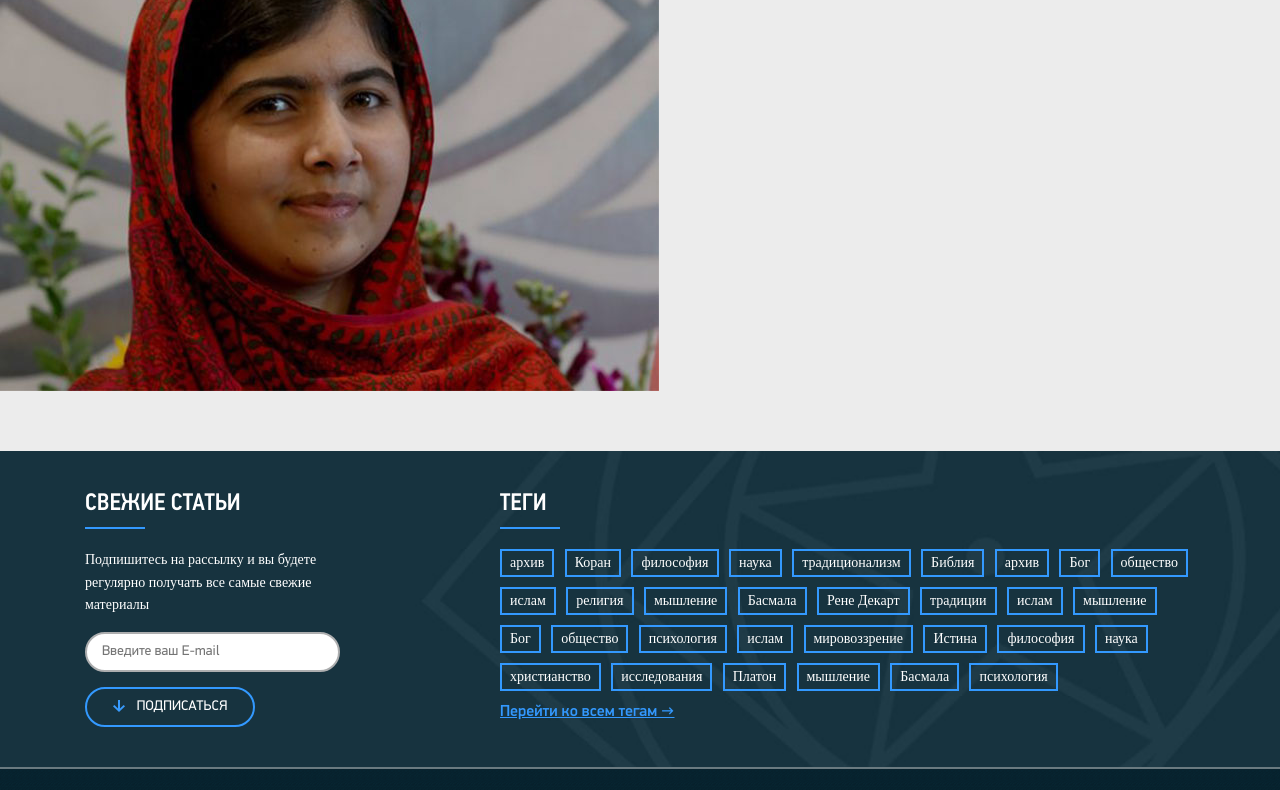
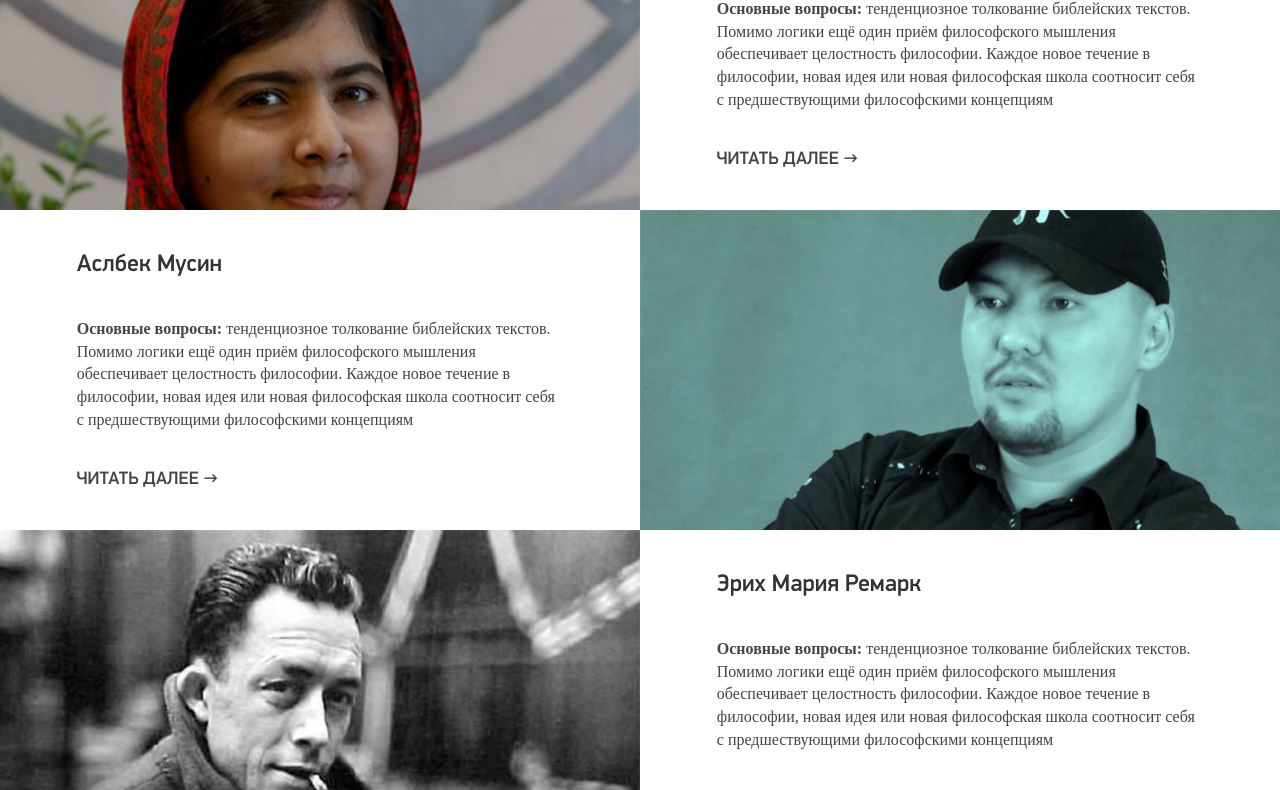
Before and after one commit to mykhalkevych/Neopolis, a plain HTML site: page author2.html in a window 1280 px wide. Shown: the part 450-1240 px from the top of the page. Drawn offline with nearby package versions, Linux system fonts and the light colour scheme; a web font is replaced by a local one.

Commit message:
author finish

```diff
--- a/author2.html
+++ b/author2.html
@@ -55,19 +55,65 @@
 			</div>
 			<div class="page_content container-fluid">
 				<div class="row">
-					<div class="author_img">
+					<div class="author_img col-lg-6">
+						<div class="row">
 							<img src="img/author1.jpg" height="501" width="659">
 						</div>
-					<div class="author_description">
+					</div>
+					<div class="author_description col-lg-6">
 						<div class="name">Малала Юсафзай</div>
 						<p><strong>Основные вопросы:</strong> тенденциозное толкование библейских текстов.
 							Помимо логики ещё один приём философского мышления обеспечивает
 							целостность философии. Каждое новое течение в философии, новая
 							идея или новая философская школа соотносит себя с предшествующими
 							философскими концепциям</p>
-							<a href="#" class="read_more"></a>
+							<a href="#" class="read_more">Читать далее &#8594</a>
 						</div>
 					</div>
+					<div class="row">
+						<div class="author_img col-lg-6 col-sm-push-6">
+							<div class="row">
+								<img src="img/author2.jpg" height="501" width="659">
+							</div>
+						</div>
+						<div class="author_description col-lg-6 col-sm-pull-6">
+							<div class="name">Аслбек Мусин</div>
+							<p><strong>Основные вопросы:</strong> тенденциозное толкование библейских текстов.
+								Помимо логики ещё один приём философского мышления обеспечивает
+								целостность философии. Каждое новое течение в философии, новая
+								идея или новая философская школа соотносит себя с предшествующими
+								философскими концепциям</p>
+								<a href="#" class="read_more">Читать далее &#8594</a>
+							</div>
+
+						</div>
+						<div class="row">
+							<div class="author_img col-lg-6">
+								<div class="row">
+									<img src="img/author3.jpg" height="501" width="659">
+								</div>
+							</div>
+							<div class="author_description col-lg-6">
+								<div class="name">Эрих Мария Ремарк</div>
+								<p><strong>Основные вопросы:</strong> тенденциозное толкование библейских текстов.
+									Помимо логики ещё один приём философского мышления обеспечивает
+									целостность философии. Каждое новое течение в философии, новая
+									идея или новая философская школа соотносит себя с предшествующими
+									философскими концепциям</p>
+									<a href="#" class="read_more">Читать далее &#8594</a>
+								</div>
+							</div>
+							<ul class="pagination">
+								<li class="prev"><a href="#">&#8592 предыдущая</a></li>
+								<li class="active"><a  href="#">1</a></li>
+								<li><a href="#">2</a></li>
+								<li><a href="#">3</a></li>
+								<li><a href="#">4</a></li>
+								<li><a href="#">5</a></li>
+								<li><span>...</span></li>
+								<li><a href="#">5</a></li>
+								<li class="next"><a href="#">следующая &#8594</a></li>
+							</ul>
 						</div>
 					</section>
 					<footer>
--- a/css/style.css
+++ b/css/style.css
@@ -831,10 +831,45 @@ mark cite{
 }
 .author2 .page_content{
 	padding-top: 0;
+	padding-bottom: 20px;
+}
+.author2 .pagination{
+	margin-top: 60px;
 }
 .author_img{
 	width: 50%;
 	float: left;
+	height: 320px;
+	overflow: hidden;
+}
+.author_img img{
+	width: 100%;
+	height: auto;
+	min-height: 100%;
+}
+.author_description{
+	float: left;
+	width: 50%;
+	padding: 3% 6% 0;
+	height: 320px;
+	background: #fff;
+}
+.author_description .name{
+	font-family: 'PFDinDisplayProMedium';
+	font-size: 24px;
+	margin-bottom: 35px;
+}
+.author_description p{
+	font-family: 'PFDinDisplayProLight';
+	font-size: 16px;
+	color: #444;
+	margin-bottom: 35px;
+}
+.author_description .read_more{
+	font-family: 'PFDinDisplayProMedium';
+	font-size: 18px;
+	text-transform: uppercase;
+	color: #444;
 }
 /***********POPUP*************/
 .modal-dialog{
@@ -925,4 +960,7 @@ mark cite{
 	.navbar-nav>li a:hover{
 		border-color: transparent;
 	}
+	.author_img,.author_description{
+		width: 100%;
+	}
 }
```
Lines whose indentation alone changed are shown as unchanged.
